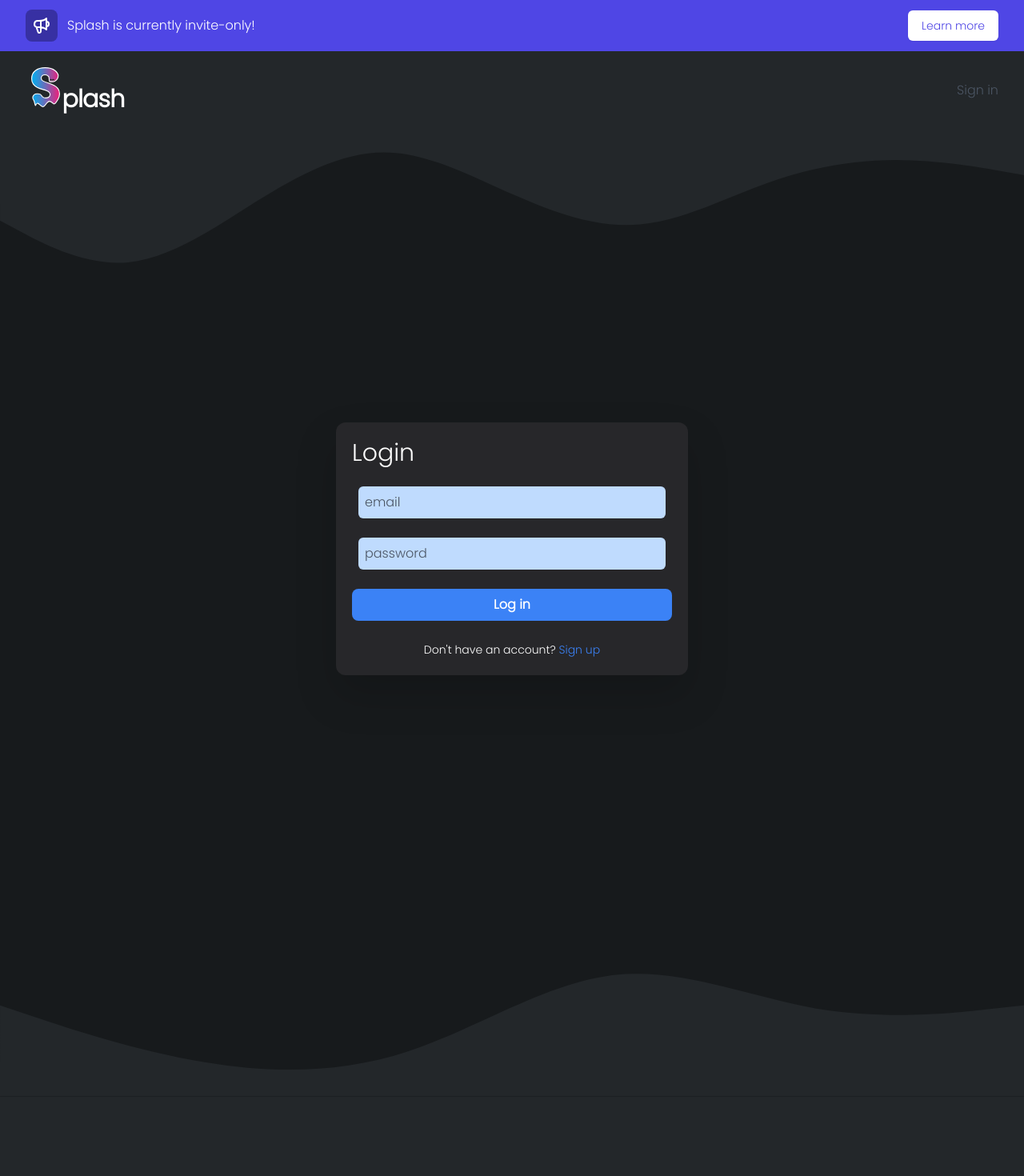
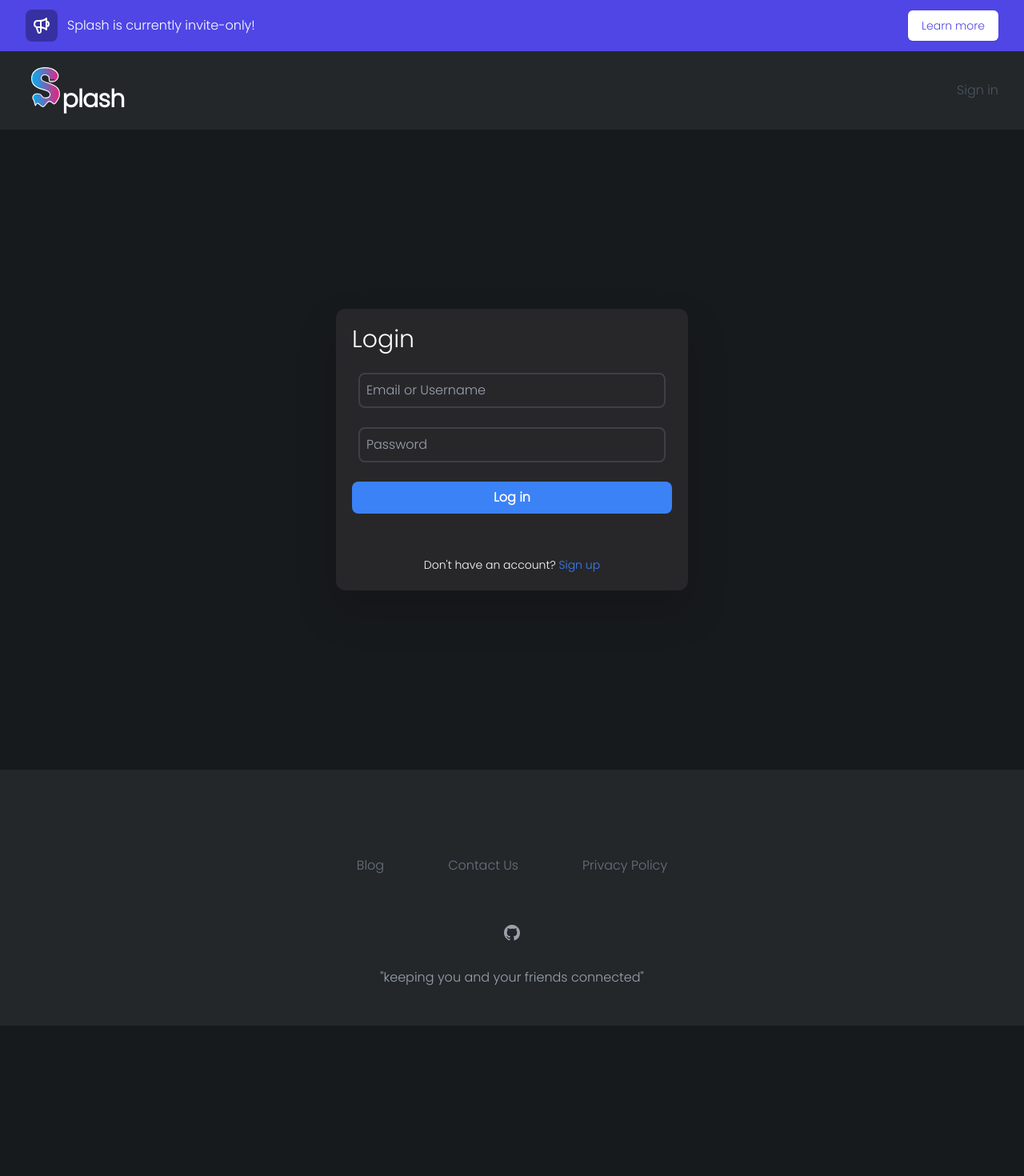
Before and after one commit to twisttaan/SplashFrontend, a Next.js app: page /auth/login in a window 1280 px wide. Shown: the top 1470 px of the page at 80% size. After the commit the page ends 1282 px from the top, so only its background shows below. Built offline with nearby package versions, Linux system fonts and the light colour scheme.

Commit message:
feat: login page

```diff
--- a/components/Footer.tsx
+++ b/components/Footer.tsx
@@ -2,13 +2,6 @@ export default function Footer() {
   return (
     <footer>
       <div>
-        <svg xmlns="http://www.w3.org/2000/svg" viewBox="0 0 1440 320">
-          <path
-            fill="#23272a"
-            fillOpacity={1}
-            d="M0,192L48,208C96,224,192,256,288,272C384,288,480,288,576,256C672,224,768,160,864,149.3C960,139,1056,181,1152,197.3C1248,213,1344,203,1392,197.3L1440,192L1440,320L1392,320C1344,320,1248,320,1152,320C1056,320,960,320,864,320C768,320,672,320,576,320C480,320,384,320,288,320C192,320,96,320,48,320L0,320Z"
-          />
-        </svg>
         <section className="bg-[#23272a]">
           <div className="max-w-screen-xl px-4 py-12 mx-auto overflow-hidden sm:px-6 lg:px-8">
             <nav className="flex justify-center mt-8">
--- a/components/Header.tsx
+++ b/components/Header.tsx
@@ -33,17 +33,6 @@ export default function Header() {
             </div>
           </div>
         </section>
-        <svg
-          className="-mb-40"
-          xmlns="http://www.w3.org/2000/svg"
-          viewBox="0 0 1440 320"
-        >
-          <path
-            fill="#23272a"
-            fillOpacity={1}
-            d="M0,128L30,144C60,160,120,192,180,186.7C240,181,300,139,360,101.3C420,64,480,32,540,32C600,32,660,64,720,90.7C780,117,840,139,900,133.3C960,128,1020,96,1080,74.7C1140,53,1200,43,1260,42.7C1320,43,1380,53,1410,58.7L1440,64L1440,0L1410,0C1380,0,1320,0,1260,0C1200,0,1140,0,1080,0C1020,0,960,0,900,0C840,0,780,0,720,0C660,0,600,0,540,0C480,0,420,0,360,0C300,0,240,0,180,0C120,0,60,0,30,0L0,0Z"
-          />
-        </svg>
       </header>
     </>
   );
--- a/package.json
+++ b/package.json
@@ -3,7 +3,7 @@
   "version": "1.0.0",
   "main": "index.js",
   "scripts": {
-    "dev": "next",
+    "dev": "next --port 3001",
     "build": "next build",
     "start": "next start",
     "lint": "next lint"
@@ -21,7 +21,8 @@
     "axios": "^0.24.0",
     "next": "latest",
     "react": "^17.0.2",
-    "react-dom": "^17.0.2"
+    "react-dom": "^17.0.2",
+    "react-query": "^3.34.16"
   },
   "devDependencies": {
     "@types/node": "16.11.6",
--- a/pages/_app.tsx
+++ b/pages/_app.tsx
@@ -1,12 +1,17 @@
 import type { AppProps } from "next/app";
 import Head from "next/head";
+import { QueryClient, QueryClientProvider } from "react-query";
+import { ReactQueryDevtools } from "react-query/devtools";
 import Banner from "../components/Banner";
 import Footer from "../components/Footer";
 import Header from "../components/Header";
 import "../styles/main.css";
+
+const queryClient = new QueryClient();
 function MyApp({ Component, pageProps }: AppProps) {
   return (
     <>
+      <QueryClientProvider client={queryClient}>
         <Head>
           <meta property="og:title" content="Evie" />
           <meta property="og:type" content="website" />
@@ -48,13 +53,18 @@ function MyApp({ Component, pageProps }: AppProps) {
           <meta name="apple-mobile-web-app-title" content="Evie" />
           <meta name="application-name" content="Evie" />
           <meta name="msapplication-TileColor" content="#9f00a7" />
-        <meta name="msapplication-config" content="/icons/browserconfig.xml" />
+          <meta
+            name="msapplication-config"
+            content="/icons/browserconfig.xml"
+          />
           <meta name="theme-color" content="#ffffff" />
         </Head>
         <Banner />
         <Header />
         <Component {...pageProps} />
         <Footer />
+        <ReactQueryDevtools initialIsOpen={false} />
+      </QueryClientProvider>
     </>
   );
 }
--- a/pages/auth/login.tsx
+++ b/pages/auth/login.tsx
@@ -1,21 +1,25 @@
-import { Dialog, Transition } from "@headlessui/react";
-import { BadgeCheckIcon } from "@heroicons/react/outline";
 import axios from "axios";
-import { Fragment, useRef, useState } from "react";
+import { useState } from "react";
 
 export default function Login() {
   const [email, setEmail] = useState("");
   const [password, setPassword] = useState("");
 
   const [open, setOpen] = useState(false);
-  const cancelButtonRef = useRef(null);
+
   const onLoginPress = () => {
     console.log("logging in!");
     axios
-      .post(`${process.env.API_URL}/auth/login`, {
-        username: email,
-        password
-      })
+      .post(
+        `${process.env.API_URL}/auth/login`,
+        {
+          username: email,
+          password
+        },
+        {
+          withCredentials: true
+        }
+      )
       .then((res) => {
         console.log(res);
         axios
@@ -32,117 +36,25 @@ export default function Login() {
     <>
       <div className="flex flex-col items-center justify-center h-screen bg-cover">
         <div className="p-5 bg-zinc-800 my-44 flex flex-col rounded-xl drop-shadow-2xl">
-          <Transition.Root show={open} as={Fragment}>
-            <Dialog
-              as="div"
-              className="fixed z-10 inset-0 overflow-y-auto"
-              initialFocus={cancelButtonRef}
-              onClose={setOpen}
-            >
-              <div className="flex items-center justify-center min-h-screen pt-4 px-4 pb-20 text-center sm:block sm:p-0">
-                <Transition.Child
-                  as={Fragment}
-                  enter="ease-out duration-300"
-                  enterFrom="opacity-0"
-                  enterTo="opacity-100"
-                  leave="ease-in duration-200"
-                  leaveFrom="opacity-100"
-                  leaveTo="opacity-0"
-                >
-                  <Dialog.Overlay className="fixed inset-0 bg-gray-500 bg-opacity-75 transition-opacity" />
-                </Transition.Child>
-
-                {/* This element is to trick the browser into centering the modal contents. */}
-                <span
-                  className="hidden sm:inline-block sm:align-middle sm:h-screen"
-                  aria-hidden="true"
-                >
-                  &#8203;
-                </span>
-                <Transition.Child
-                  as={Fragment}
-                  enter="ease-out duration-300"
-                  enterFrom="opacity-0 translate-y-4 sm:translate-y-0 sm:scale-95"
-                  enterTo="opacity-100 translate-y-0 sm:scale-100"
-                  leave="ease-in duration-200"
-                  leaveFrom="opacity-100 translate-y-0 sm:scale-100"
-                  leaveTo="opacity-0 translate-y-4 sm:translate-y-0 sm:scale-95"
-                >
-                  <div className="inline-block align-bottom bg-white rounded-lg text-left overflow-hidden shadow-xl transform transition-all sm:my-8 sm:align-middle sm:max-w-lg sm:w-full">
-                    <div className="bg-white px-4 pt-5 pb-4 sm:p-6 sm:pb-4">
-                      <div className="sm:flex sm:items-start">
-                        <div className="mx-auto flex-shrink-0 flex items-center justify-center h-12 w-12 rounded-full bg-blue-100 sm:mx-0 sm:h-10 sm:w-10">
-                          <BadgeCheckIcon
-                            className="h-6 w-6 text-blue-600"
-                            aria-hidden="true"
-                          />
-                        </div>
-                        <div className="mt-3 text-center sm:mt-0 sm:ml-4 sm:text-left">
-                          <Dialog.Title
-                            as="h3"
-                            className="text-lg leading-6 font-medium text-gray-900"
-                          >
-                            In-game signup
-                          </Dialog.Title>
-                          <div className="mt-2">
-                            <p className="text-sm text-blue-600">
-                              To register for a TSMP account, it is done through
-                              game. Join <code>mc.tristansmp.com</code>
-                              <br />
-                              then type{" "}
-                              <code>
-                                /tsmpsignup &#60;email&#62; &#60;password&#62;
-                                (if you don't want to give us your email sign up
-                                with &#62;username&#62;@p.tristansmp.com)
-                              </code>
-                              <br />
-                              <br />
-                              <span className="text-red-600">
-                                <strong>
-                                  We are not Minecraft, Please Do NOT Use Your
-                                  Minecraft Account Details.
-                                </strong>
-                              </span>
-                            </p>
-                          </div>
-                        </div>
-                      </div>
-                    </div>
-                    <div className="bg-gray-50 px-4 py-3 sm:px-6 sm:flex sm:flex-row-reverse">
-                      <button
-                        type="button"
-                        className="w-full inline-flex justify-center rounded-md border border-transparent shadow-sm px-4 py-2 bg-blue-600 text-base font-medium text-white hover:bg-blue-700 focus:outline-none focus:ring-2 focus:ring-offset-2 focus:ring-blue-500 sm:ml-3 sm:w-auto sm:text-sm"
-                        onClick={() => setOpen(false)}
-                      >
-                        Continue
-                      </button>
-                    </div>
-                  </div>
-                </Transition.Child>
-              </div>
-            </Dialog>
-          </Transition.Root>
-
           <h1 className="text-3xl font-medium">Login</h1>
-
           <input
-            type="email"
-            placeholder="email"
+            type="text"
+            placeholder="Email or Username"
             id="email"
-            className="p-2 w-96 mx-2 mt-6 bg-blue-200 text-black rounded-md placeholder-gray-600"
+            className="p-2 w-96 mx-2 mt-6 bg-zinc-800 text-white placeholder-gray-400 border-2 rounded-lg border-zinc-700"
             onChange={(e) => setEmail(e.target.value)}
             value={email}
           />
           <input
             type="password"
-            placeholder="password"
+            placeholder="Password"
             id="password"
-            className="p-2 w-96 mx-2 mt-6 bg-blue-200 text-black rounded-md placeholder-gray-600"
+            className="p-2 w-96 mx-2 mt-6 bg-zinc-800 text-white placeholder-gray-400 border-2 rounded-lg border-zinc-700"
             value={password}
             onChange={(e) => setPassword(e.target.value)}
           />
           <button
-            className="p-5 bg-blue-500 mt-6 hover:bg-blue-700 text-white font-bold py-2 px-4 rounded-lg"
+            className="p-5 bg-blue-500 mt-6 hover:bg-blue-700 text-white font-bold py-2 px-4 rounded-lg mb-7"
             onClick={onLoginPress}
           >
             Log in
@@ -155,7 +67,7 @@ export default function Login() {
             }}
           >
             <span className="text-sm text-shadow text-center hover:cursor-pointer hover:underline">
-              Don't have an account?{" "}
+              Don&apos;t have an account?{" "}
               <span className="text-blue-500">Sign up</span>
             </span>
           </a>
```
Also changed, not shown: 1 other file (tests, documents, lock files or other folders). Lines whose indentation alone changed are shown as unchanged.
